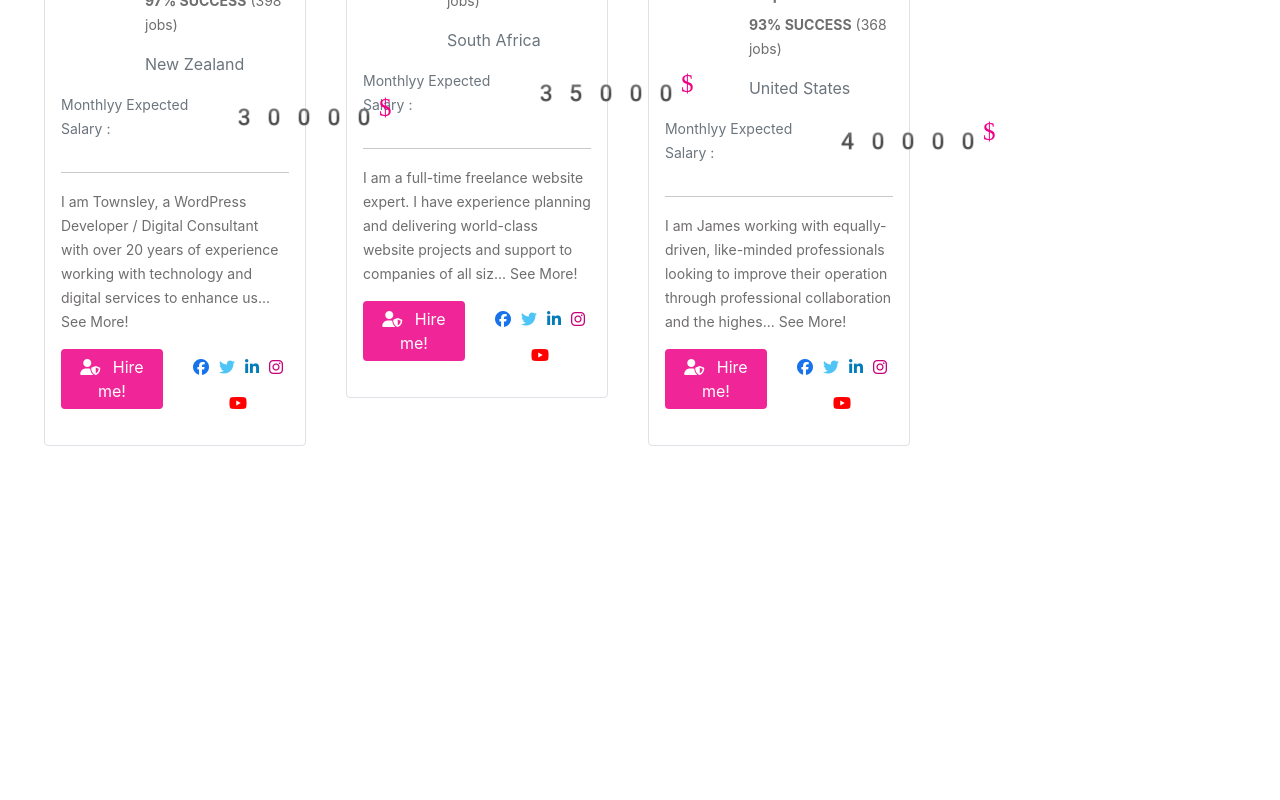
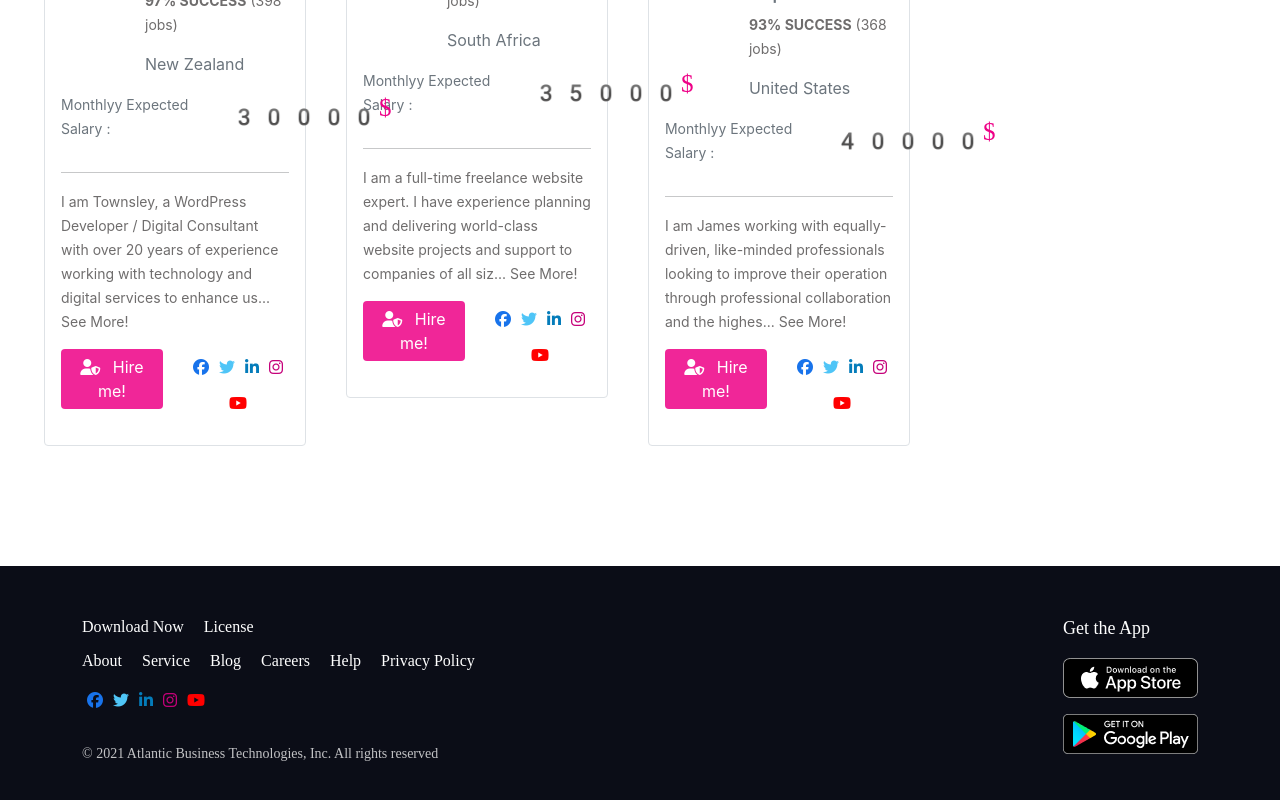
Before and after one commit to hellorafiul/atlanticBT, a React (Create React App) app: page / in a window 1280 px wide. Shown: the part 3428-4228 px from the top of the page. Before the commit the page ends 3994 px from the top, so only its background shows below. Built offline with nearby package versions, Linux system fonts and the light colour scheme.

Commit message:
Footer section added

```diff
--- a/src/App.js
+++ b/src/App.js
@@ -1,12 +1,14 @@
 import './App.css';
 import Header from './components/Header/Header';
 import Main from './components/Main/Main';
+import Footer from './components/Footer/Footer';
 
 function App() {
   return (
     <div>
       <Header></Header>
       <Main></Main>
+      <Footer></Footer>
     </div>
   );
 }
--- /dev/null
+++ b/src/components/Footer/Footer.css
@@ -0,0 +1,36 @@
+footer{
+  background-color: #0B0D17;
+
+}
+.footer-menu a{
+  color: white;
+  text-decoration: none;
+  font-family: Manrope;
+  font-size: 16px;
+  line-height: 26px;
+  padding: 12px 20px 12px 0px;
+}
+.footer-menu a:hover{
+color: #E76F51;
+}
+.footer-menu p{
+  font-family: Manrope;
+font-style: normal;
+font-weight: normal;
+font-size: 14px;
+line-height: 24px;
+color: #ffffffbf;
+}
+.footer-right p{
+  font-family: Manrope;
+  font-style: normal;
+  font-weight: 500;
+  font-size: 18px;
+  line-height: 28px;
+}
+.footer-social > a{
+  padding:0px;
+}
+.footer-right img{
+width: 135px;
+}
--- /dev/null
+++ b/src/components/Footer/Footer.js
@@ -0,0 +1,51 @@
+import React from 'react';
+import './Footer.css'
+import apple from '../../Images/App Store Badge.png'
+import google from '../../Images/Google Play Badge.png'
+const Footer = () => {
+  return (
+    <footer className="">
+      <div className="container footer-area">
+        <div className="row d-flex justify-content-between align-items-start py-5">
+          <div className="col-md-7 footer-menu align-items-end">
+            <div>
+              <a href="/download">Download Now</a>
+              <a href="/License">License</a>
+            </div>
+            <div className="footer-menu py-2">
+              <a href="/about">About</a>
+              <a href="/service">Service</a>
+              <a href="/Blog">Blog</a>
+              <a href="/career">Careers</a>
+              <a href="/help">Help</a>
+              <a href="/privacy">Privacy Policy</a>
+            </div>
+            <div className="footer-social d-md-block d-none">
+              <a href="/facebook"><i className="fab fa-facebook"></i></a>
+              <a href="/twitter"><i className="fab fa-twitter"></i></a>
+              <a href="/linkedin"><i className="fab fa-linkedin-in"></i></a>
+              <a href="/insta"><i className="fab fa-instagram"></i></a>
+              <a href="/youtube"><i className="fab fa-youtube"></i></a>
+            </div>
+            <p className="pt-4 d-md-block d-none">&copy; 2021 Atlantic Business Technologies, Inc. All rights reserved</p>
+          </div>
+          <div className="col-md-4 d-lg-grid justify-content-end footer-right mt-4 mt-sm-0">
+            <p className="text-white">Get the App</p>
+            <a href="/apple"><img src={apple} className="d-block pb-3" alt="" /></a>
+            <a href="/google"><img src={google} alt="" /></a>
+          </div>
+          <div className="footer-social d-md-none pt-4">
+            <a href="/facebook"><i className="fab fa-facebook"></i></a>
+            <a href="/twitter"><i className="fab fa-twitter"></i></a>
+            <a href="/linkedin"><i className="fab fa-linkedin-in"></i></a>
+            <a href="/instagram"><i className="fab fa-instagram"></i></a>
+            <a href="/youtube"><i className="fab fa-youtube"></i></a>
+          </div>
+          <p className="d-md-none pt-4 text-white">&copy; 2021 Atlantic Business Technologies, Inc. All rights reserved</p>
+        </div>
+      </div>
+    </footer>
+  );
+};
+
+export default Footer;
```
Also changed, not shown: src/Images/App Store Badge.png (added), src/Images/Google Play Badge.png (added).
